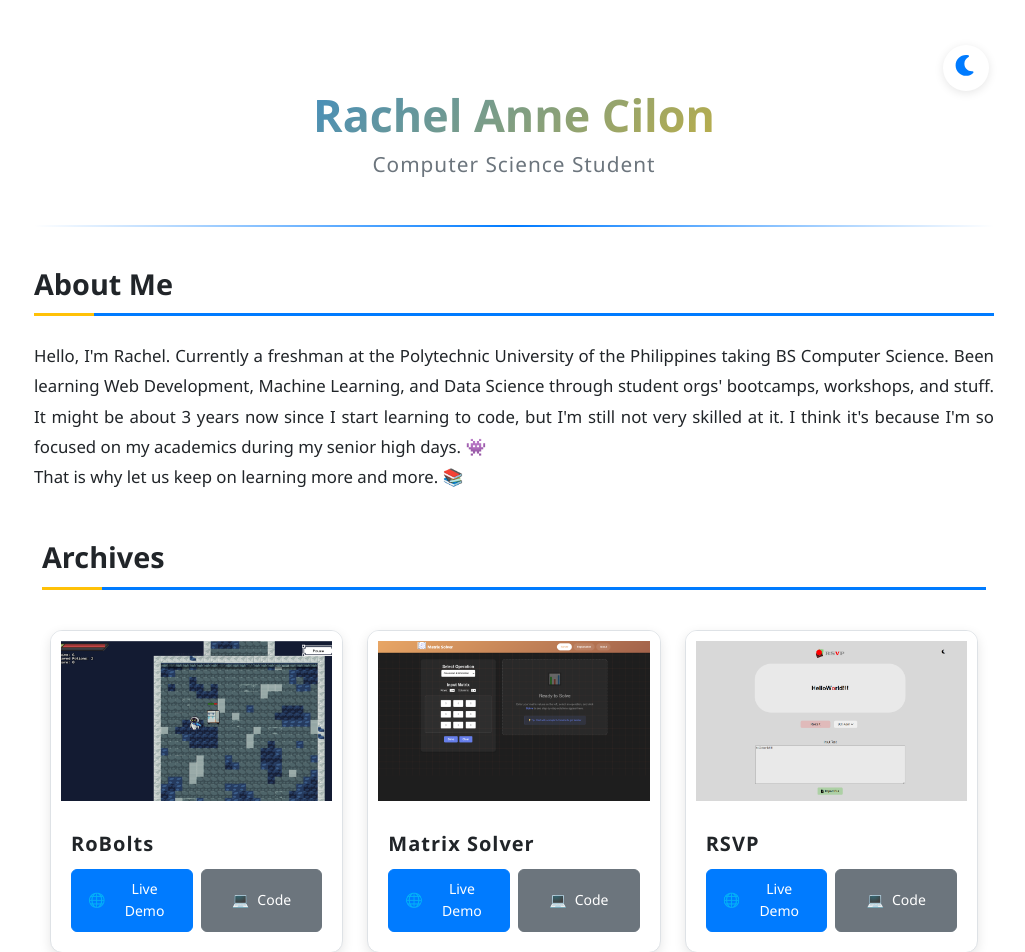
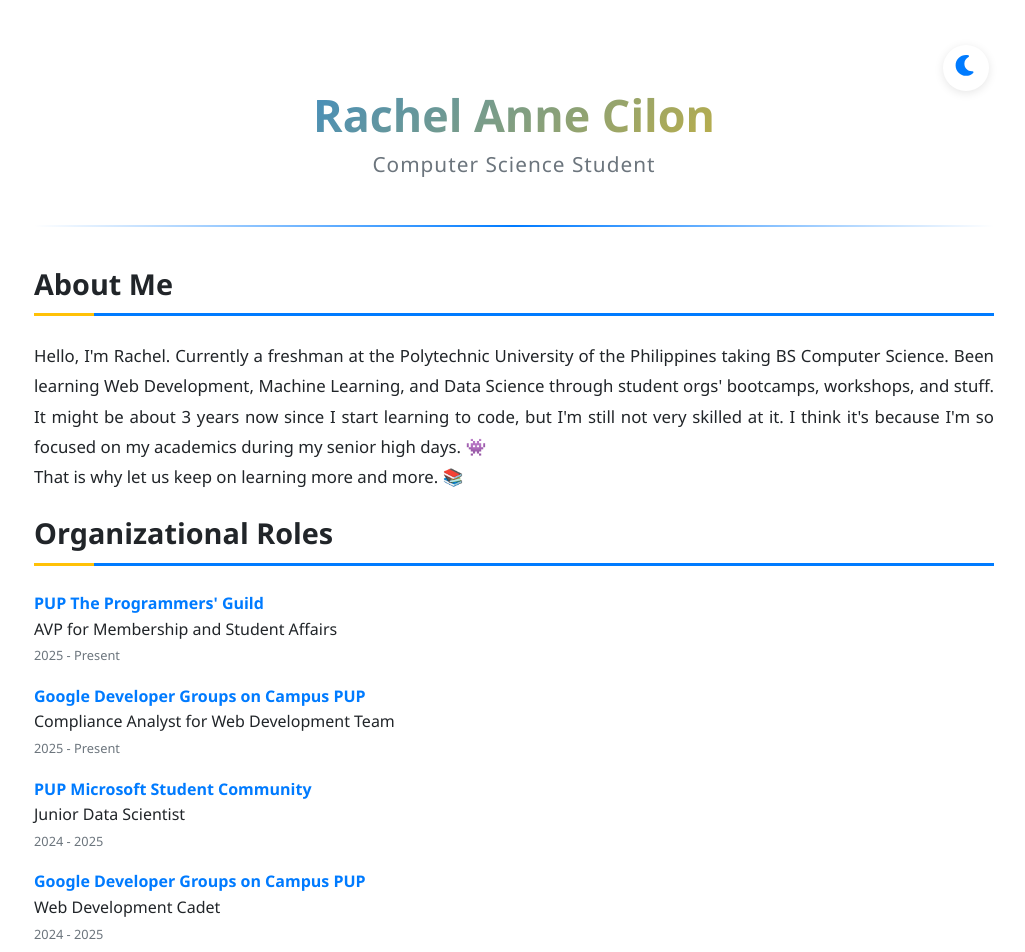
Before and after one commit to rachelannec/rachelannec-io, a React (Vite) app: page / in a window 1280 px wide. Shown: the top 952 px of the page, without its empty margins (126-1151 px from the left). Built offline with nearby package versions, Linux system fonts and the light colour scheme.

Commit message:
add orgs roles

```diff
--- a/src/App.tsx
+++ b/src/App.tsx
@@ -4,6 +4,7 @@ import About from './components/About';
 import Archives from './components/Archives';
 import Socials from './components/Socials';
 import ThemeToggle from './components/ThemeToggle';
+import OrganizationalRoles from './components/OrganizationRoles';
 import './index.css';
 
 function App() {
@@ -30,6 +31,7 @@ function App() {
       <Header />
       <hr />
       <About />
+      <OrganizationalRoles />
       <Archives />
       <Socials />
       <hr />
--- /dev/null
+++ b/src/components/OrganizationRoles.tsx
@@ -0,0 +1,51 @@
+import React from "react";
+import type { OrgRole } from "../types";
+
+const OrganizationalRoles = (): React.JSX.Element => {
+  const organizationalRoles: OrgRole[] = [
+    {
+        organization: "PUP The Programmers\' Guild",
+        role: 'AVP for Membership and Student Affairs',
+        date: '2025 - Present'
+    },
+    {
+      organization: 'Google Developer Groups on Campus PUP',
+      role: 'Compliance Analyst for Web Development Team',
+      date: '2025 - Present'
+    },
+    {
+      organization: 'PUP Microsoft Student Community',
+      role: 'Junior Data Scientist',
+      date: '2024 - 2025'
+    },
+    {
+      organization: 'Google Developer Groups on Campus PUP',
+      role: 'Web Development Cadet',
+      date: '2024 - 2025'
+    },
+    {
+      organization: 'Google Developer Groups on Campus PUP',
+      role: 'Community Partnerships Associate',
+      date: '2024 - 2025'
+    },
+  ];
+
+  return (
+    <section className="my-4">
+      <h2>Organizational Roles</h2>
+      <div className="list-unstyled">
+        {organizationalRoles.map((item, index) => (
+          <div key={index} className="mb-3">
+            <strong>{item.organization}</strong>
+            <br />
+            <span>{item.role}</span>
+            <br />
+            <small className="text-muted">{item.date}</small>
+          </div>
+        ))}
+      </div>
+    </section>
+  );
+};
+
+export default OrganizationalRoles;
--- a/src/types/index.ts
+++ b/src/types/index.ts
@@ -16,3 +16,9 @@ export interface ThemeToggleProps {
   darkMode: boolean;
   toggleTheme: () => void;
 }
+
+export interface OrgRole {
+    organization: string;
+    role: string;
+    date: string;
+}
```
